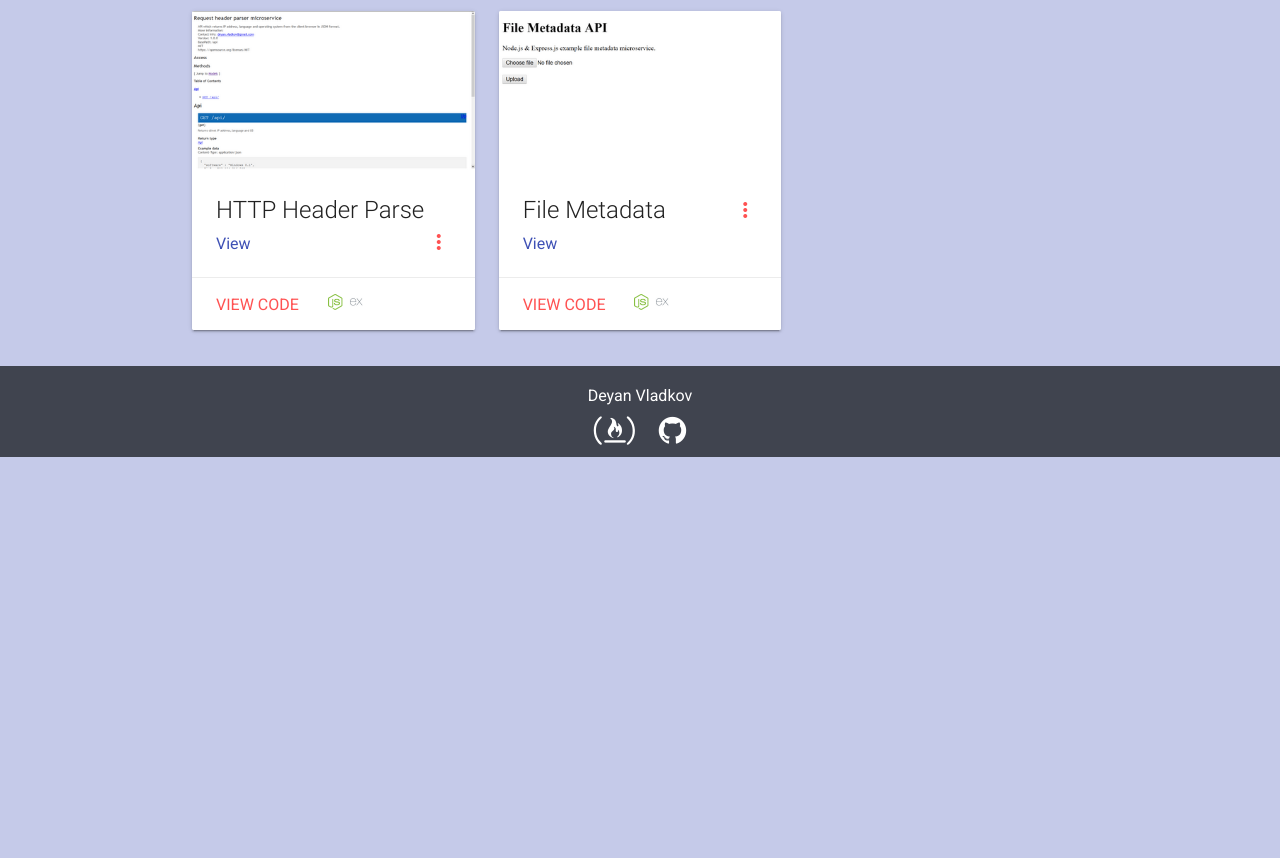
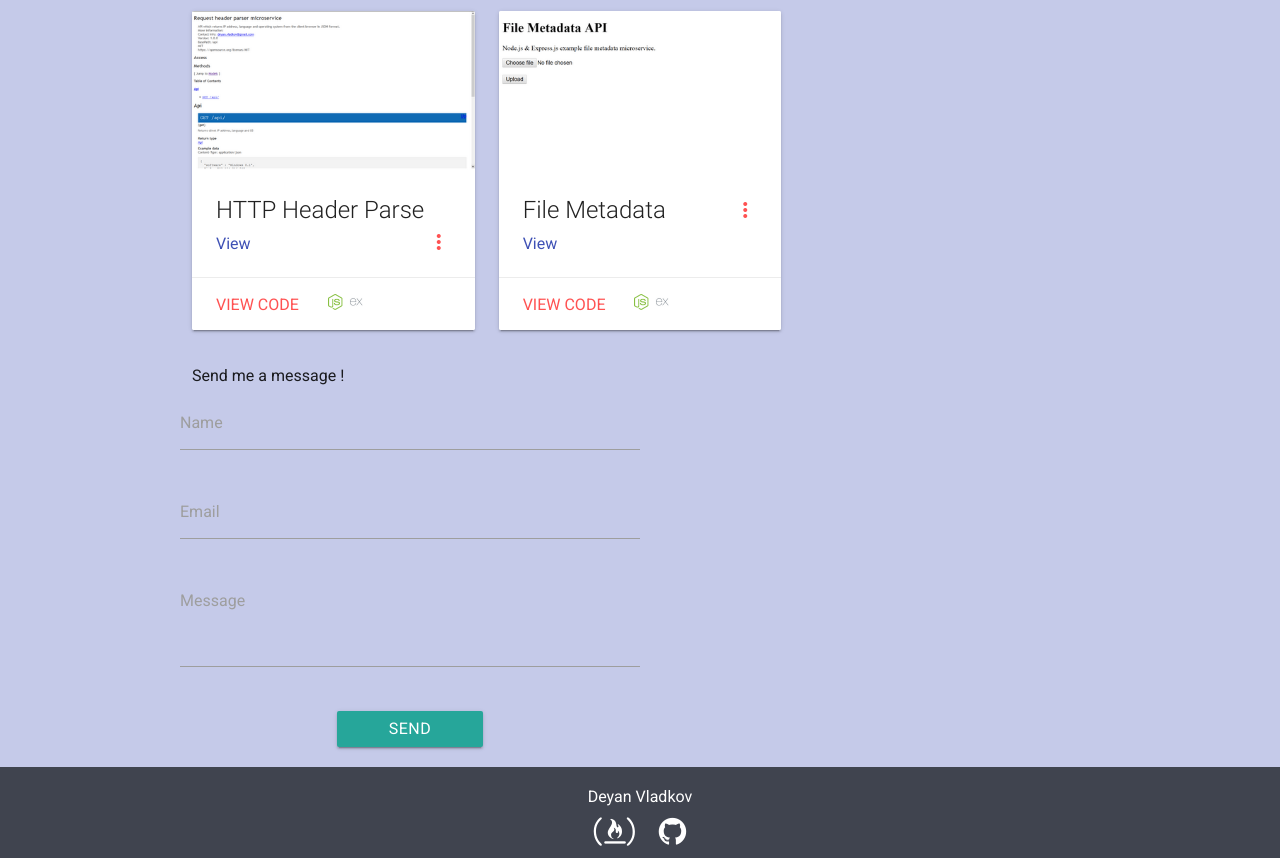
Before and after one commit to DeVlad/fcc-showcase, a website: page src/index.html in a window 1280 px wide. Shown: the part 1155-2013 px from the top of the page. Before the commit the page ends 1612 px from the top, so only its background shows below. Drawn offline with nearby package versions, Linux system fonts and the light colour scheme.

Commit message:
Added contact form

```diff
--- a/src/index.html
+++ b/src/index.html
@@ -19,7 +19,7 @@
                     <li class="menu-item"><a href="#">Home</a></li>
                     <li class="menu-item"><a href="#about">About</a></li>
                     <li class="menu-item"><a href="#projects">Projects</a></li>
-                    <li class="menu-item"><a href="#">Contact</a></li>
+                    <li class="menu-item"><a href="#contact">Contact</a></li>
                 </ul>
             </div>
         </nav>
@@ -32,7 +32,7 @@
                     <li><a href="#"><i class="material-icons">home</i></a></li>
                     <li><a href="#about"><i class="material-icons">person</i></a></li>
                     <li><a href="#projects"><i class="material-icons">web</i></a></li>
-                    <li><a href="#"><i class="material-icons">contact_mail</i></a></li>
+                    <li><a href="#contact"><i class="material-icons">contact_mail</i></a></li>
                 </ul>
             </div>
         </nav>
@@ -337,6 +337,36 @@ FreeCodeCamp</a></li>
         </div>
     </div>
 
+    <div class="container">
+        <a name="contact"></a>
+        <h2>Send me a message !</h2>
+        <div class="row">
+            <form class="col s12 m6 l6">
+                <div class="row">
+                    <div class="input-field">
+                        <input id="input_text" type="text" data-length="64">
+                        <label for="input_text">Name</label>
+                    </div>
+                </div>
+                <div class="row">
+                    <div class="input-field">
+                        <input id="email" type="email" class="validate" data-length="64">
+                        <label for="email" data-error="wrong" data-success="right">Email</label>
+                    </div>
+                </div>
+                <div class="row">
+                    <div class="input-field">
+                        <textarea id="textarea1" class="materialize-textarea" data-length="512"></textarea>
+                        <label for="textarea1">Message</label>
+                    </div>
+                </div>
+                <button class="col s12 m4 l4 offset-m4 offset-l4 btn waves-effect waves-light" type="submit" name="action">send</button>
+            </form>
+        </div>
+
+
+    </div>
+
 
     <footer class="page-footer">
         <div class="container">
```
